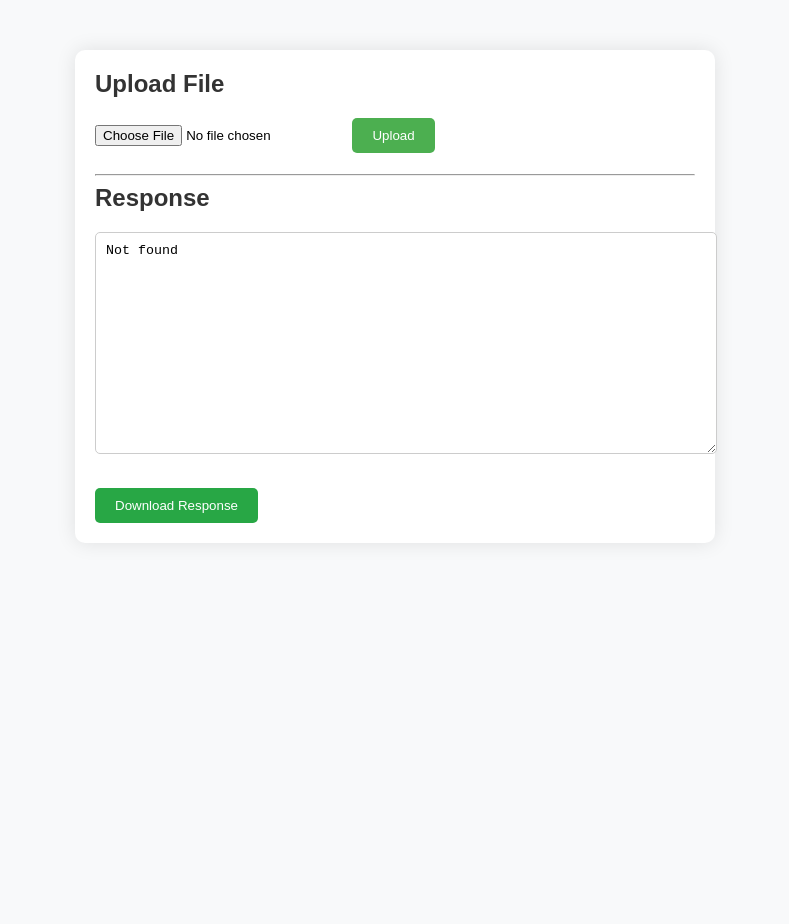
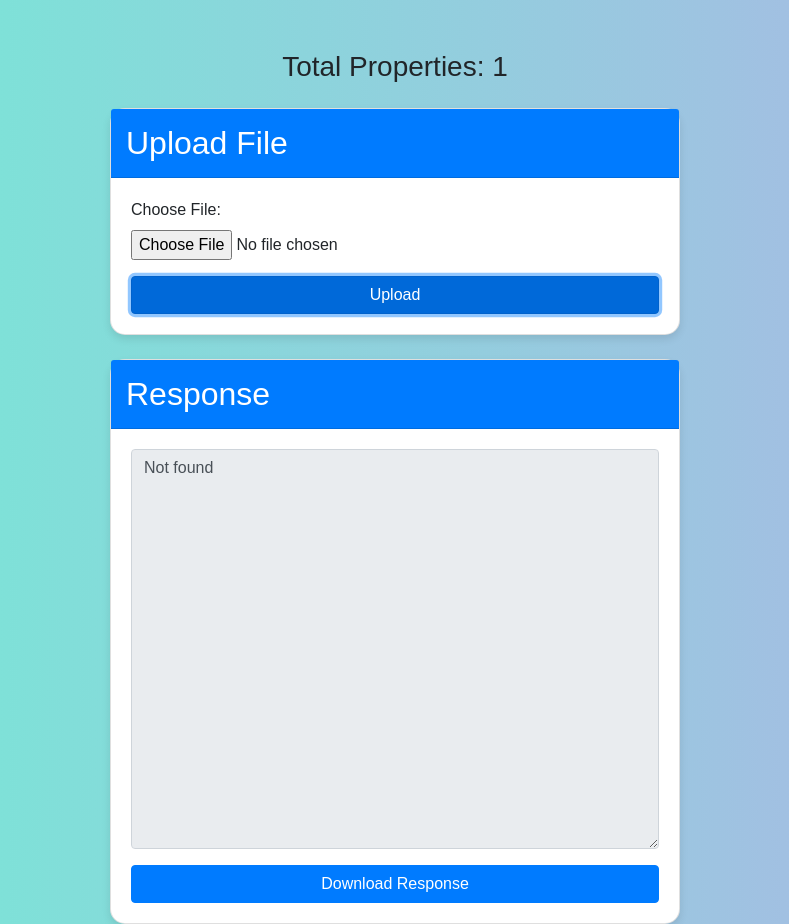
Before and after one commit to Mohammad-Mubarak/Application_config, a website: page public/index.html in a window 1280 px wide. Both pictures are taken after a click on the button "Upload". Shown: the whole page, without its empty margins (245-1034 px from the left). Before the commit the page ends 800 px from the top, so only its background shows below. Drawn offline with nearby package versions, Linux system fonts and the light colour scheme; no server answers.

Commit message:
updated Code

```diff
--- a/public/index.html
+++ b/public/index.html
@@ -1,25 +1,136 @@
 <!DOCTYPE html>
 <html lang="en">
+
 <head>
     <meta charset="UTF-8">
     <meta name="viewport" content="width=device-width, initial-scale=1.0">
     <title>File Upload</title>
-    <link rel="stylesheet" href="index.css">
+    <link rel="stylesheet" href="https://stackpath.bootstrapcdn.com/bootstrap/4.5.2/css/bootstrap.min.css">
+    <style>
+        body {
+            background: linear-gradient(to right, #74ebd5, #acb6e5);
+            font-family: Arial, sans-serif;
+        }
+
+        .container {
+            margin-top: 50px;
+            max-width: 600px;
+        }
+
+        .card {
+            border-radius: 15px;
+            box-shadow: 0 4px 8px rgba(0, 0, 0, 0.1);
+        }
+
+        .card-header {
+            background-color: #007bff;
+            color: #fff;
+            border-radius: 15px 15px 0 0;
+            padding: 15px;
+        }
+
+        .card-body {
+            padding: 20px;
+        }
+
+        .btn-primary {
+            background-color: #007bff;
+            border-color: #007bff;
+        }
+
+        .btn-primary:hover {
+            background-color: #0056b3;
+            border-color: #0056b3;
+        }
+
+        .btn-success {
+            background-color: #28a745;
+            border-color: #28a745;
+        }
+
+        .btn-success:hover {
+            background-color: #218838;
+            border-color: #218838;
+        }
+
+        textarea#response {
+            height: 400px;
+            resize: vertical;
+        }
+    </style>
 </head>
+
 <body>
     <div class="container">
-        <h2>Upload File</h2>
-        <form id="uploadForm" enctype="multipart/form-data">
-            <input type="file" name="file" id="fileInput" accept=".properties">
-            <button type="submit">Upload</button>
-        </form>
-        <hr>
-        <h2>Response</h2>
-        <textarea id="response" readonly></textarea>
-        <button id="copyButton" style="display: none;">Copy Response</button>
-        <button id="downloadButton" style="display: none;">Download Response</button>
+        <h3 class="text-center mb-4">Total Properties: <span id="totalProperties">0</span></h3>
+
+        <div class="card">
+            <div class="card-header">
+                <h2 class="mb-0">Upload File</h2>
+            </div>
+            <div class="card-body">
+                <form id="uploadForm" enctype="multipart/form-data">
+                    <div class="form-group">
+                        <label for="fileInput">Choose File:</label>
+                        <input type="file" class="form-control-file" id="fileInput" name="file" accept=".properties">
+                    </div>
+                    <button type="submit" class="btn btn-primary btn-block">Upload</button>
+                </form>
+            </div>
+        </div>
+
+        <div class="card mt-4">
+            <div class="card-header">
+                <h2 class="mb-0">Response</h2>
+            </div>
+            <div class="card-body">
+                <textarea id="response" class="form-control" readonly></textarea>
+                <button id="copyButton" class="btn btn-success btn-block mt-3" style="display: none;">Copy
+                    Response</button>
+                <button id="downloadButton" class="btn btn-primary btn-block mt-3" style="display: none;">Download
+                    Response</button>
+            </div>
+        </div>
     </div>
 
     <script src="index.js"></script>
+    <script>
+        document.getElementById("uploadForm").addEventListener("submit",function(event) {
+            event.preventDefault()
+            const formData=new FormData()
+            formData.append("file",document.getElementById("fileInput").files[0])
+
+            fetch("/upload",{
+                method: "POST",
+                body: formData
+            })
+                .then(response => response.text())
+                .then(data => {
+                    console.log("Response:",data)
+                    document.getElementById("response").value=data
+                    const propertiesCount=data.split('\n').length
+                    document.getElementById("totalProperties").textContent=propertiesCount
+                    document.getElementById("downloadButton").style.display="block"
+
+                    let downloadInitiated=false
+                    document.getElementById("downloadButton").addEventListener("click",function() {
+                        if(!downloadInitiated) {
+                            const blob=new Blob([data],{type: "text/plain"})
+                            const url=URL.createObjectURL(blob)
+                            const a=document.createElement("a")
+                            a.href=url
+                            a.download="application.properties"
+                            document.body.appendChild(a)
+                            a.click()
+                            URL.revokeObjectURL(url)
+                            document.body.removeChild(a)
+                            downloadInitiated=true
+                        }
+                    })
+                })
+                .catch(error => console.error("Error:",error))
+        });
+    </script>
 </body>
+
 </html>
```
